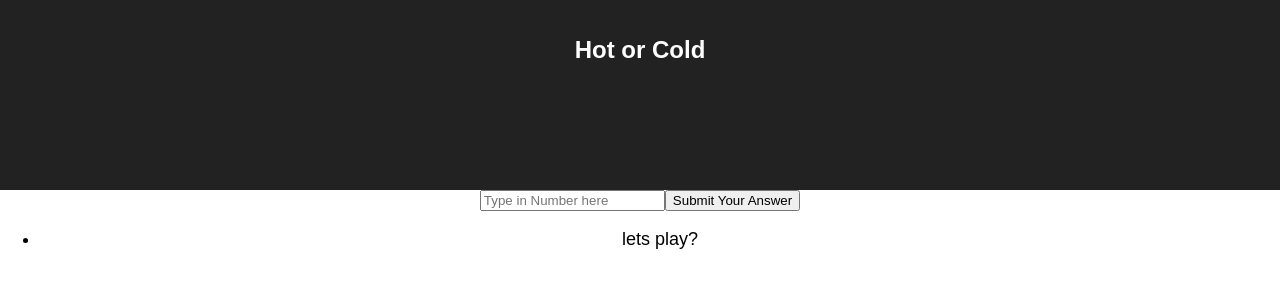
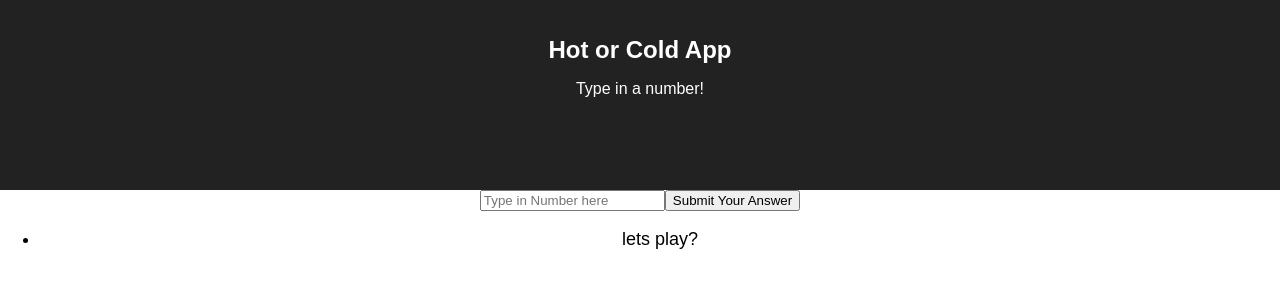
Before and after one commit to rabbitsch/hotcoldAppwREDUX, a React (Create React App) app: page / in a window 1280 px wide. Shown: the top 300 px of the page. Built offline with nearby package versions, Linux system fonts and the light colour scheme.

Commit message:
features

```diff
--- a/src/App.js
+++ b/src/App.js
@@ -91,7 +91,8 @@ export default class App extends Component {
     return (
       <div className="App">
         <header className="App-header">
-          <h1 className="App-title">Hot or Cold</h1>
+          <h1 className="App-title">Hot or Cold App</h1>
+          <p> Type in a number!</p>
         </header>
           <div>
             <Input onSubmit={this.setGuess}  />
```
Also changed, not shown: 1 other file (tests, documents, lock files or other folders).
